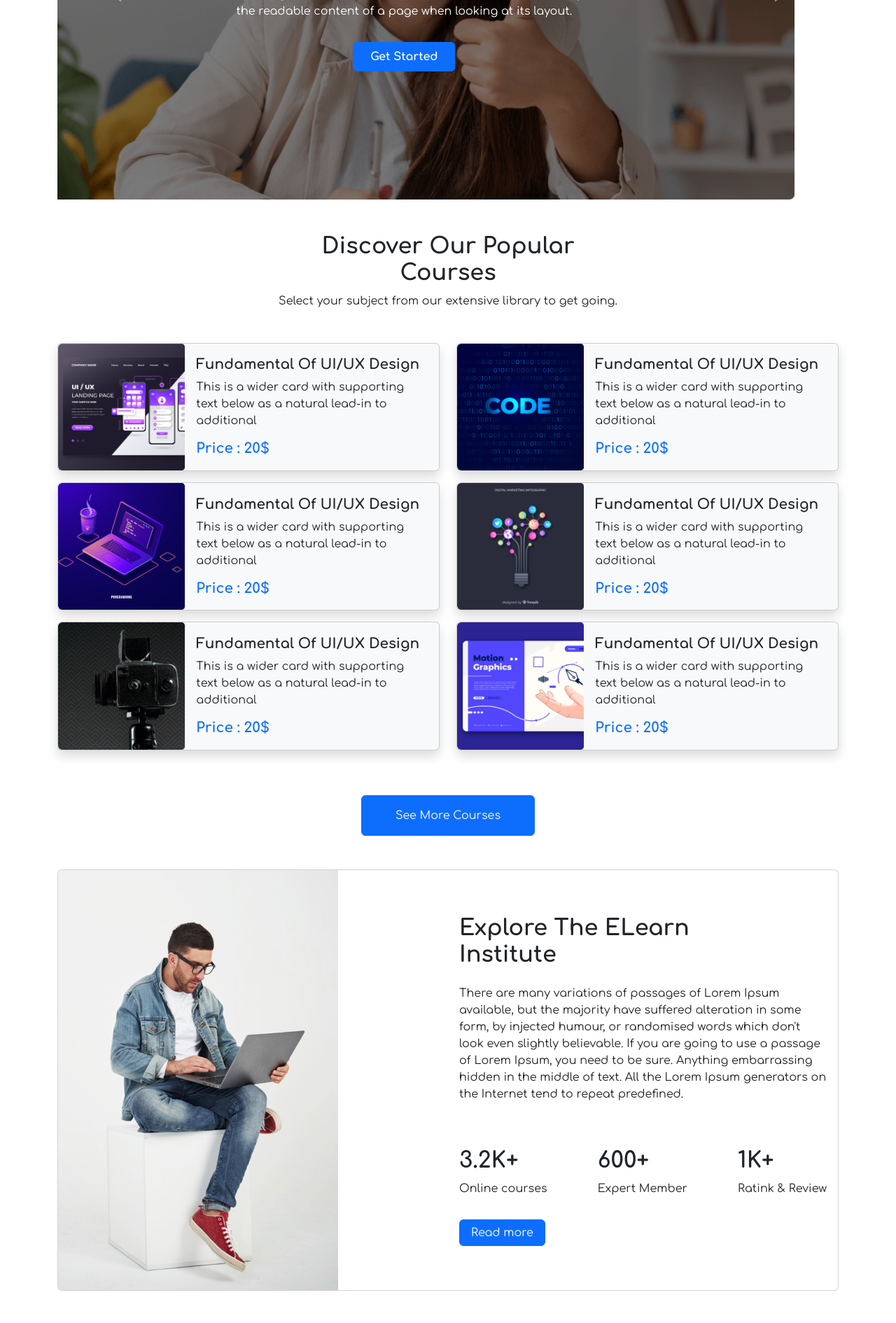
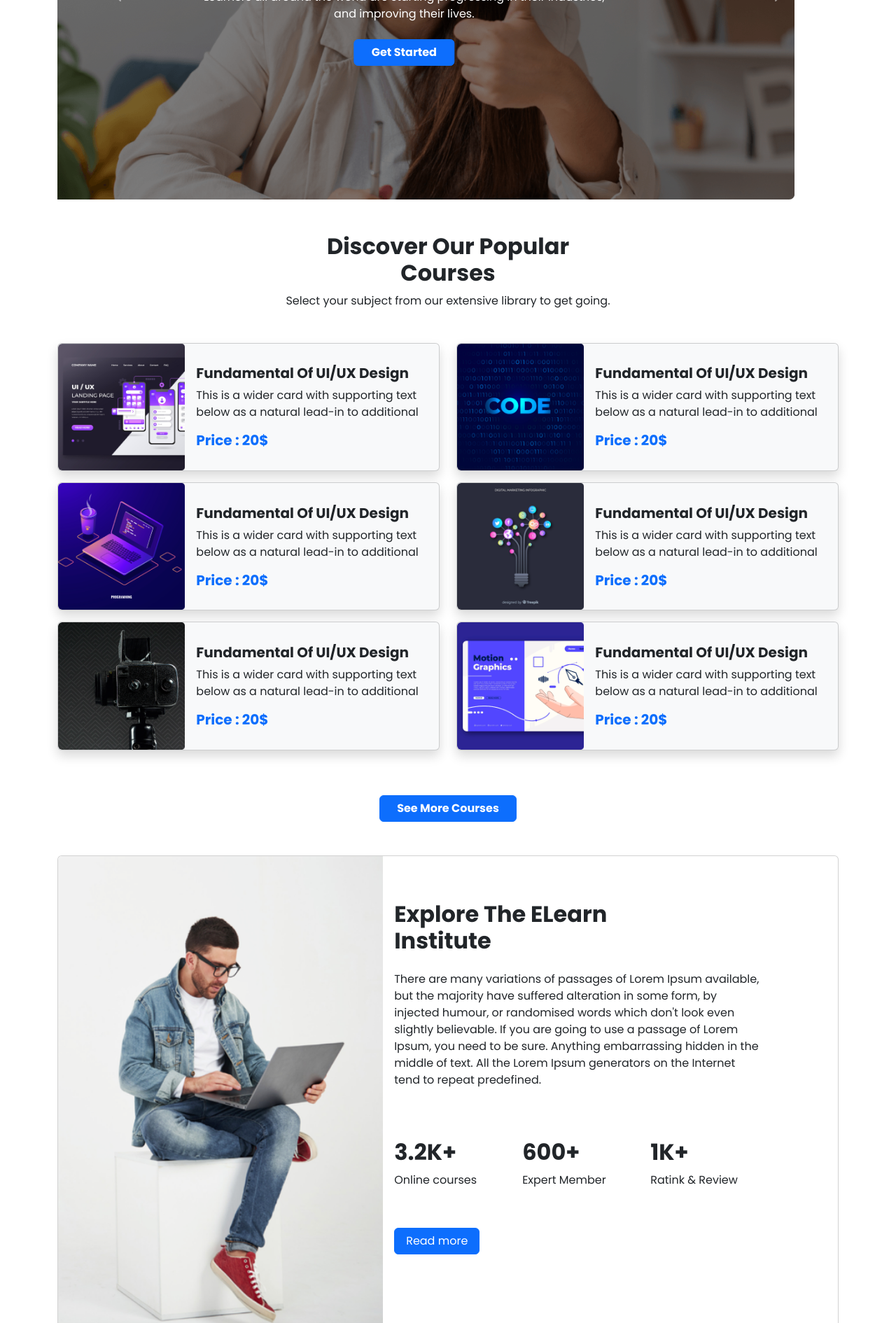
Before and after one commit to nabilAhmedN/eLearn, a plain HTML site: page index.html in a window 1280 px wide. Shown: the part 407-2297 px from the top of the page at 70% size. Drawn offline with nearby package versions, Linux system fonts and the light colour scheme.

Commit message:
carousel and button fixed

```diff
--- a/index.html
+++ b/index.html
@@ -13,7 +13,7 @@
     <header class="container">
         <nav class="navbar navbar-expand-lg mt-3">
             <div class="container-fluid">
-                <a class="navbar-brand fs-3 fw-bold" href="#">e Learn</a>
+                <a class="navbar-brand fs-3 fw-bold" href="#">E. Learn</a>
                 <button class="navbar-toggler" type="button" data-bs-toggle="collapse" data-bs-target="#navbarSupportedContent" aria-controls="navbarSupportedContent" aria-expanded="false" aria-label="Toggle navigation">
                     <span class="navbar-toggler-icon"></span>
                 </button>
@@ -50,30 +50,28 @@
 
                         <div class="card-img-overlay d-flex flex-column align-items-center
                                     justify-content-center">
-                            <h1 class="text-white text-center">Get Started Digital <br> Learning</h1>
-                            <p class="text-white text-center">It is a long established fact that a reader will be distracted by <br> the readable content of a page when looking at its layout.
+                            <h1 class="text-white text-center m-0 p-0">Get Started Digital <br> Learning</h1>
+                            <p class="text-white text-center pt-1 fs-6">Learners all around the world are starting progressing in their industries, <br> and improving their lives.
                             </p>
-                            <a href="#" class="mt-3 p-2 px-4 btn btn-primary fw-bold">Get Started</a>
-
+                            <button class="mt-2 px-4 btn btn-primary fw-bold">Get Started</button>
                         </div>
-
                     </div>
                     <div class="carousel-item">
                         <img src="./images/cover/cover-2.jpg" class="card-img rounded-3" alt="...">
                         <div class="card-img-overlay d-flex flex-column align-items-center
                                     justify-content-center">
-                            <h1 class="text-white text-center">Get Started Digital <br> Learning</h1>
-                            <p class="text-white text-center">It is a long established fact that a reader will be distracted by <br> the readable content of a page when looking at its layout.</p>
-                            <a href="#" class="mt-3 p-2 px-4 btn btn-primary fw-bold">Get Started</a>
+                            <h1 class="text-white text-center m-0 p-0">Get Started Digital <br> Learning</h1>
+                            <p class="text-white text-center fs-6">Learners all around the world are starting progressing in their industries, <br> and improving their lives.</p>
+                            <button class="mt-2 px-4 btn btn-primary fw-bold">Get Started</button>
                         </div>
                     </div>
                     <div class="carousel-item">
                         <img src="./images/cover/cover-3.jpg" class="card-img rounded-3" alt="...">
                         <div class="card-img-overlay d-flex flex-column align-items-center
                                     justify-content-center">
-                            <h1 class="text-white text-center">Get Started Digital <br> Learning</h1>
-                            <p class="text-white text-center">It is a long established fact that a reader will be distracted by <br> the readable content of a page when looking at its layout.</p>
-                            <a href="#" class="mt-3 p-2 px-4 btn btn-primary fw-bold">Get Started</a>
+                            <h1 class="text-white text-center m-0 p-0">Get Started Digital <br> Learning</h1>
+                            <p class="text-white text-center fs-6">Learners all around the world are starting progressing in their industries, <br> and improving their lives.</p>
+                            <button class="mt-2 px-4 btn btn-primary fw-bold">Get Started</button>
                         </div>
                     </div>
                 </div>
@@ -204,15 +202,16 @@
                 </div>
             </div>
             <div class="d-flex justify-content-center my-5">
-                <a href="#" class="btn btn-primary px-5 py-3 ">See More Courses</a>
+                <!-- <a href="#" class="btn btn-primary px-5 py-3 ">See More Courses</a> -->
+                <button class="px-4 btn btn-primary fw-bold">See More Courses</button>
             </div>
         </section>
 
         <section class="container mt-5">
             <div class="card mb-3">
                 <div class="row g-0">
-                    <div class="col-lg-6">
-                        <img src="images/working.png" class="img-fluid rounded-start" alt="...">
+                    <div class="col-lg-5">
+                        <img src="images/working.png" class="w-100 rounded-start" alt="...">
                     </div>
                     <div class="col-lg-6">
                         <div class="card-body mx-auto mt-5">
@@ -222,16 +221,16 @@
 
                                 Anything embarrassing hidden in the middle of text. All the Lorem Ipsum generators on the Internet tend to repeat predefined.
                             </p>
-                        <div class="d-flex justify-content-between align-items-center pt-5">
-                            <div>
+                        <div class="d-flex justify-content-between align-items-center pt-5 row my-4">
+                            <div class="col-lg-4 col-sm-6">
                                 <h2>3.2K+</h2>
                                 <p>Online courses</p>
                             </div>
-                            <div>
+                            <div class="col-lg-4 col-sm-6">
                                 <h2>600+</h2>
                                 <p>Expert Member</p>
                             </div>
-                            <div>
+                            <div class="col-lg-4 col-sm-6">
                                 <h2>1K+</h2>
                                 <p>Ratink & Review</p>
                             </div>
@@ -360,7 +359,8 @@
                 </div>
             </div>
             <div class="d-flex justify-content-center my-5">
-                <a href="#" class="btn btn-primary px-3 py-2">View All</a>
+                <!-- <a href="#" class="btn btn-primary px-3 py-2">View All</a> -->
+                <button class="mt-2 px-4 btn btn-primary fw-bold">View All</button>
             </div>
         </section>
 
--- a/style.css
+++ b/style.css
@@ -1,9 +1,8 @@
 
-@import url('https://fonts.googleapis.com/css2?family=Comfortaa:wght@300;400;500;600;700&family=Yanone+Kaffeesatz:wght@200;300;400;500;600;700&display=swap');
+@import url('https://fonts.googleapis.com/css2?family=Poppins:wght@100;200;300;400;500;600;700;800;900&display=swap');
 
-
-body{
-    font-family: 'Comfortaa', cursive;
+* {
+    font-family: 'Poppins', sans-serif;
 }
 
 h5{
@@ -11,7 +10,7 @@ h5{
 }
 
 h2{
-    font-weight: 700;
+    font-weight: bolder;
 }
 
 .carousel-item img {
```
